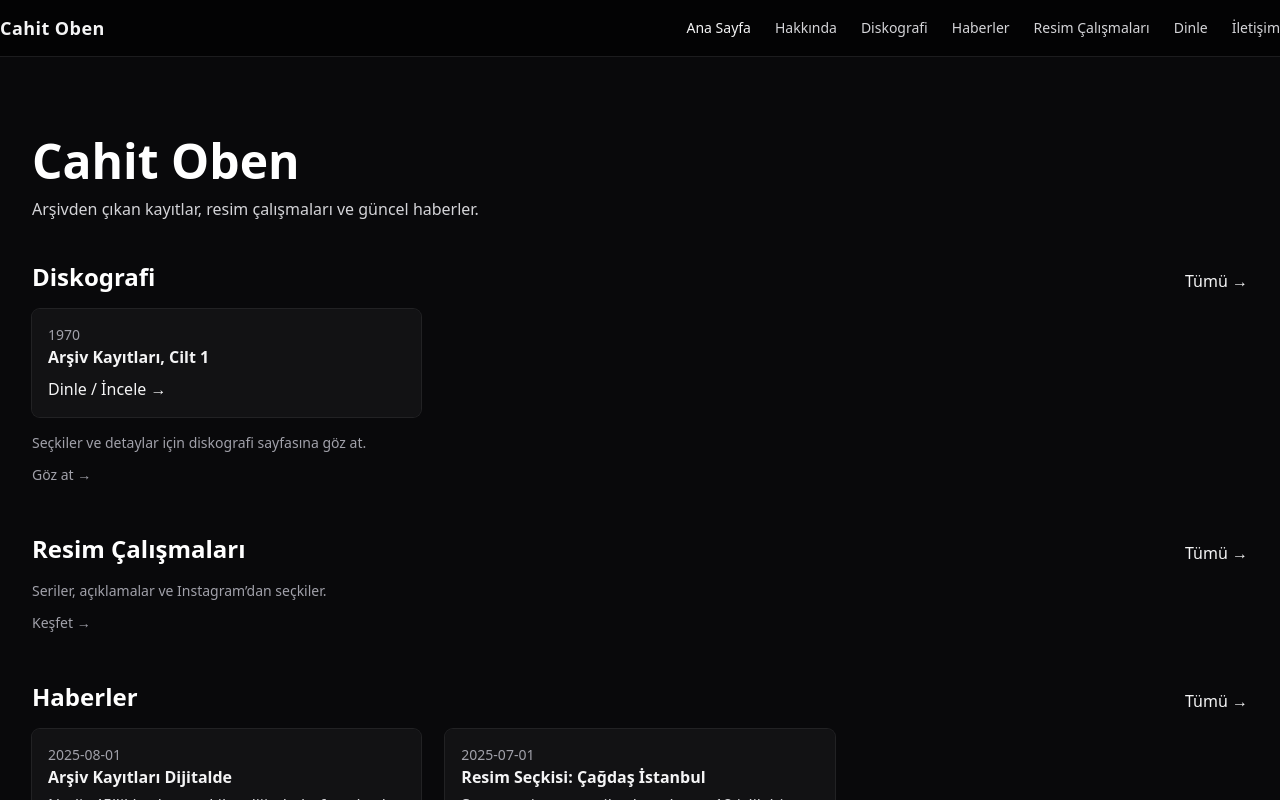
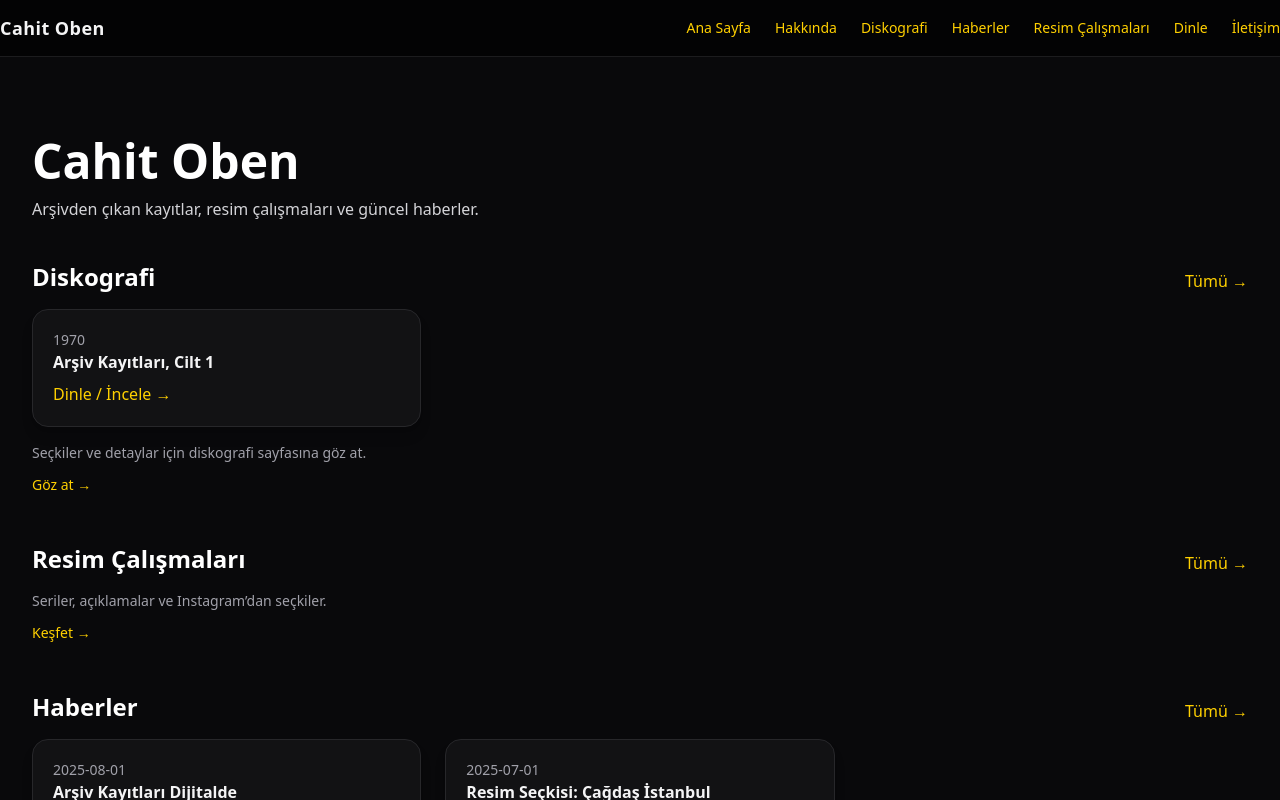
Before and after one commit to mertoben/cahitoben, a Next.js app: page / in a window 1280 px wide. Shown: the top 800 px of the page. Built offline with nearby package versions, Linux system fonts and the light colour scheme; no server answers.

Commit message:
Update globals.css

```diff
--- a/app/globals.css
+++ b/app/globals.css
@@ -2,12 +2,14 @@
 @tailwind components;
 @tailwind utilities;
 
-@layer components {
-  .card { @apply p-4 rounded-lg bg-zinc-900/60 ring-1 ring-white/10; }
-  .nav-link { @apply no-underline hover:underline; }
+/* Temel tipografi/renk */
+:root { color-scheme: dark; }           /* Tarayıcıya da koyu ipucu */
+html, body { @apply bg-zinc-950 text-zinc-100; }
 
-  /* Tek yerden yönetilen buton */
-  .btn-brand {
-    @apply bg-brand-500 text-white font-semibold px-4 py-2 rounded-lg transition hover:bg-brand-600;
-  }
-}
+/* Tek yerden link & buton stilleri */
+.nav-link { @apply text-accent hover:underline; }
+.btn-accent { @apply bg-accent text-accent-fg font-semibold px-4 py-2 rounded-full transition hover:bg-accent-dark; }
+.btn-ghost  { @apply bg-zinc-800/60 text-zinc-100 border border-zinc-700 rounded-full px-4 py-2 hover:bg-zinc-700; }
+
+/* Kart */
+.card { @apply bg-zinc-900/60 border border-zinc-800 rounded-2xl p-5 shadow-lg; }
```
